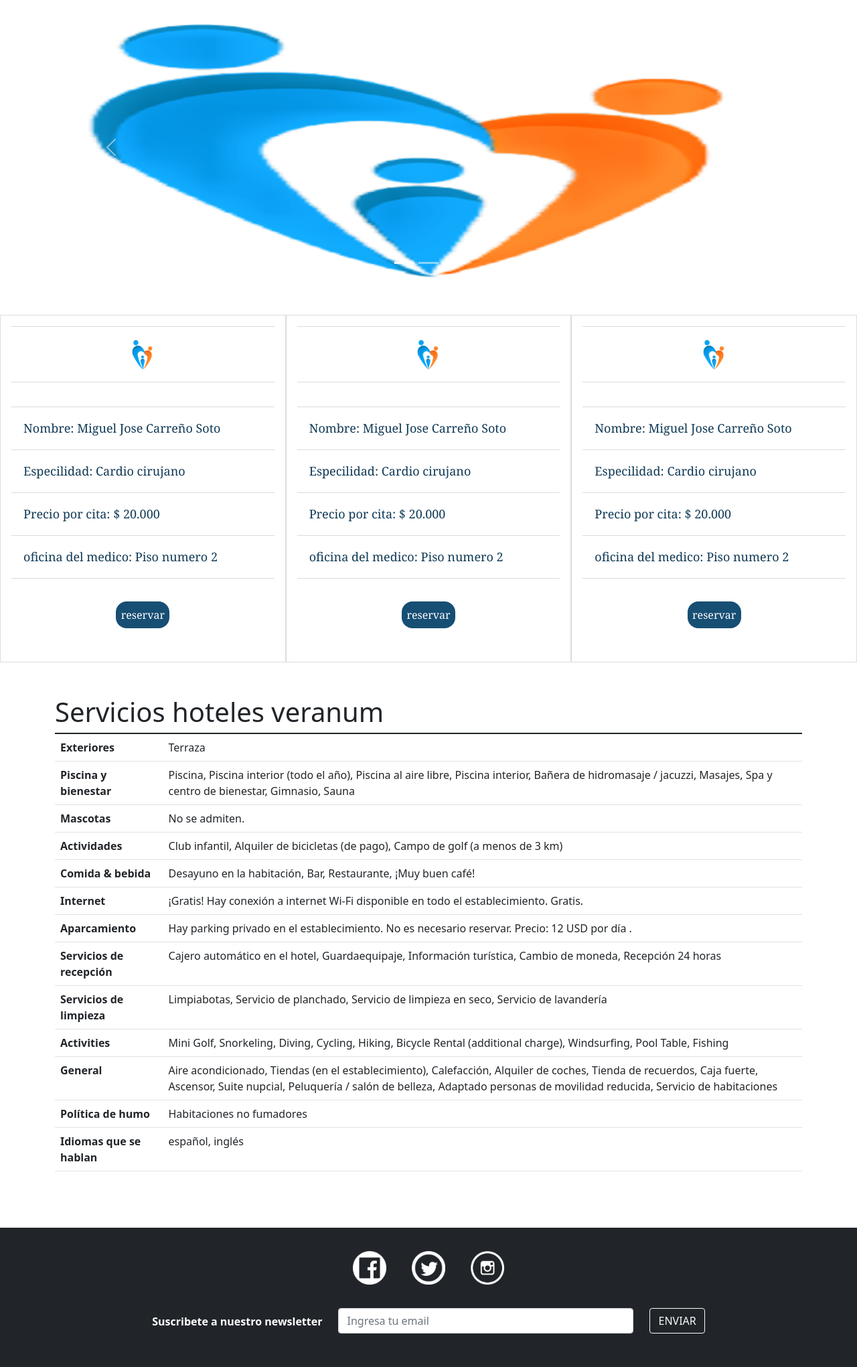
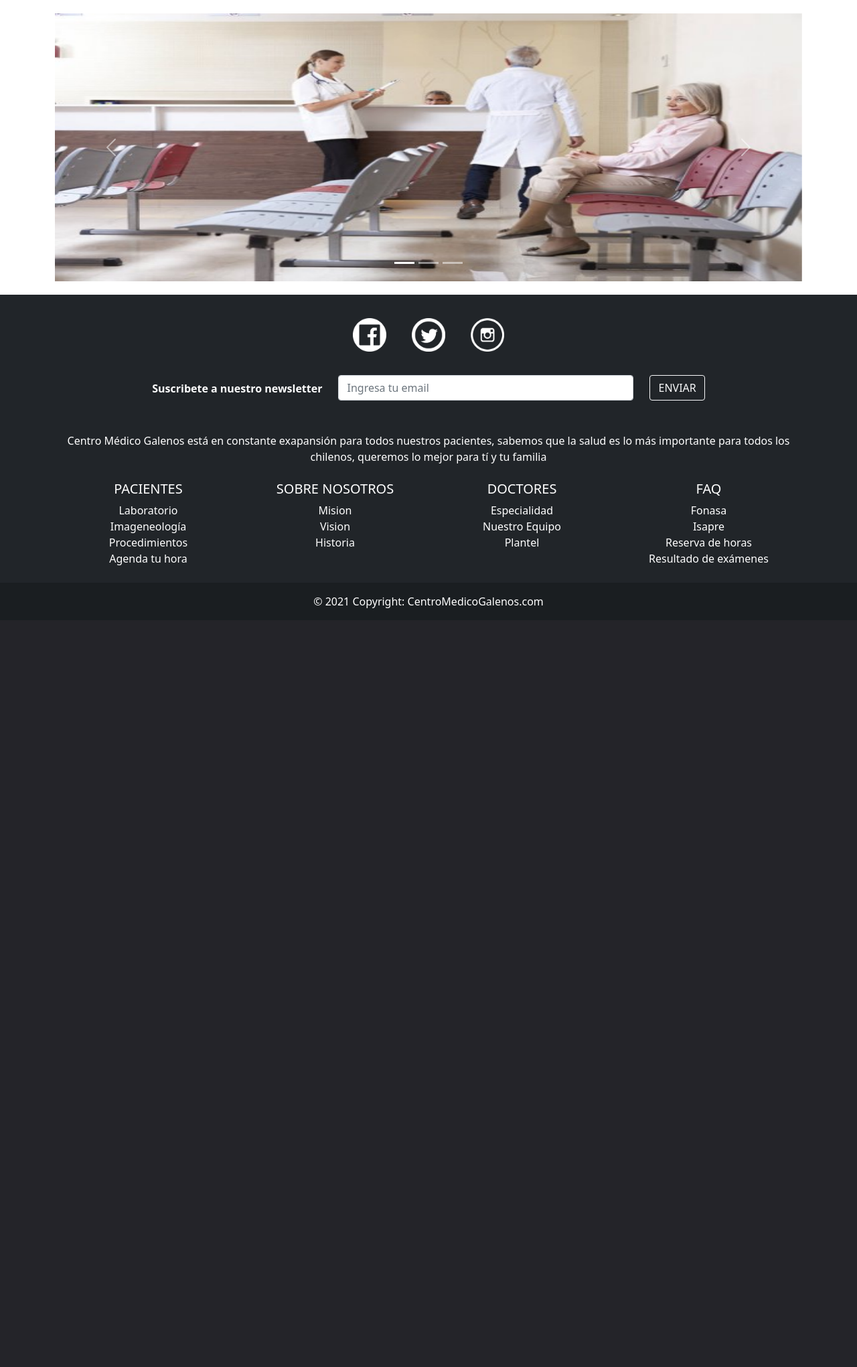
Before and after one commit to MirandaBerrios/Centro-M-dico-Galenos, a Django app: page / in a window 1280 px wide; the page is wider, and only the part inside the window is pictured. Shown: the part 138-2179 px from the top of that part at 67% size. After the commit the page ends 1046 px from the top of that part, so only its background shows below. Run offline with Django 3.2, Linux system fonts and the light colour scheme; some libraries are stand-ins or nearby versions.

Commit message:
listo producto mínimo entragable

```diff
--- a/centro_medico/app_centro/core/templates/home.html
+++ b/centro_medico/app_centro/core/templates/home.html
@@ -33,7 +33,7 @@
         <div class="carousel-inner">
           <div class="carousel-item active">
             <img
-              src="../static/core/img/centroMedico.png"
+              src="../static/core/img/saladeespera.jpg"
               class="d-block w-100"
               alt="..."
               width="400px"
@@ -42,7 +42,7 @@
           </div>
           <div class="carousel-item">
             <img
-              src="../static/core/img/centroMedico.png"
+              src="../static/core/img/equipomedicocarrousel.png"
               class="d-block w-100"
               alt="..."
               width="400px"
@@ -51,7 +51,7 @@
           </div>
           <div class="carousel-item">
             <img
-              src="../static/core/img/centroMedico.png"
+              src="../static/core/img/equipopersonasmedico.jpg"
               class="d-block w-100"
               alt="..."
               width="400px"
@@ -83,11 +83,10 @@
 </div>
 <!--carrousel fin -->
 
-<!-- src="../static/core/img/centroMedico.png" -->
 <!-- INICIO TARJETA-->
-<div class="container_habitacion col-lg-4 col-sm-12 col-md-6">
+<!-- <div class="container_habitacion col-lg-4 col-sm-12 col-md-6">
   <div style="display:flex; margin-right:auto; margin-left:auto;" class="campos_tarjeta cont_imagen">
-    <img  class="imagen" src="../static/core/img/centroMedico.png" alt="" />
+    <img  class="imagen" src="../static/core/img/doctor male 2.jpg" alt="" />
   </div>
   <div class="campos_tarjeta titulo">
   </div>
@@ -101,6 +100,23 @@
   <div class="campos_tarjeta reservar">
     <button class="button_reserva">reservar</button>
   </div>
+</div>
+<div class="container_habitacion col-lg-4 col-sm-12 col-md-6">
+    <div style="display:flex; margin-right:auto; margin-left:auto;" class="campos_tarjeta cont_imagen">
+      <img  class="imagen" src="../static/core/img/doctora female 2.jpg" alt="" />
+    </div>
+    <div class="campos_tarjeta titulo">
+    </div>
+    <div class="campos_tarjeta nombremedico">
+      Nombre: Miguel Jose Carreño Soto
+    </div>
+    <div class="campos_tarjeta servicios">Especilidad: Cardio cirujano</div>
+    <div class="campos_tarjeta estadia">Precio por cita: $ 20.000</div>
+    <div class="campos_tarjeta piso">oficina del medico: Piso numero 2</div>
+
+    <div class="campos_tarjeta reservar">
+      <button class="button_reserva">reservar</button>
+    </div>
 </div>
 <div class="container_habitacion col-lg-4 col-sm-12 col-md-6">
     <div style="display:flex; margin-right:auto; margin-left:auto;" class="campos_tarjeta cont_imagen">
@@ -118,134 +134,6 @@
     <div class="campos_tarjeta reservar">
       <button class="button_reserva">reservar</button>
     </div>
-  </div>
-  <div class="container_habitacion col-lg-4 col-sm-12 col-md-6">
-    <div style="display:flex; margin-right:auto; margin-left:auto;" class="campos_tarjeta cont_imagen">
-      <img  class="imagen" src="../static/core/img/centroMedico.png" alt="" />
-    </div>
-    <div class="campos_tarjeta titulo">
-    </div>
-    <div class="campos_tarjeta nombremedico">
-      Nombre: Miguel Jose Carreño Soto
-    </div>
-    <div class="campos_tarjeta servicios">Especilidad: Cardio cirujano</div>
-    <div class="campos_tarjeta estadia">Precio por cita: $ 20.000</div>
-    <div class="campos_tarjeta piso">oficina del medico: Piso numero 2</div>
-
-    <div class="campos_tarjeta reservar">
-      <button class="button_reserva">reservar</button>
-    </div>
-  </div>
+</div> -->
 <!-- FIN TARJETA -->
-
-<!--servicios-->
-<div class="container col-md-12 col-lg-12 col-sm-12 col-xs-12 pt-5">
-  <h1>Servicios hoteles veranum</h1>
-  <table class="table">
-    <thead>
-      <tr>
-        <!-- ENCABEZADOS VACÍOS -->
-      </tr>
-    </thead>
-
-    <tbody>
-      <tr>
-        <th scope="row">Exteriores</th>
-        <td>Terraza</td>
-      </tr>
-      <tr>
-        <th scope="row">Piscina y bienestar</th>
-        <td>
-          Piscina, Piscina interior (todo el año), Piscina al aire libre,
-          Piscina interior, Bañera de hidromasaje / jacuzzi, Masajes, Spa y
-          centro de bienestar, Gimnasio, Sauna
-        </td>
-      </tr>
-      <tr>
-        <th scope="row">Mascotas</th>
-        <td>No se admiten.</td>
-      </tr>
-      <tr>
-        <th scope="row">Actividades</th>
-        <td>
-          Club infantil, Alquiler de bicicletas (de pago), Campo de golf (a
-          menos de 3 km)
-        </td>
-      </tr>
-      <tr>
-        <th scope="row">Comida & bebida</th>
-        <td>Desayuno en la habitación, Bar, Restaurante, ¡Muy buen café!</td>
-      </tr>
-      <tr>
-        <th scope="row">Internet</th>
-
-        <td>
-          ¡Gratis! Hay conexión a internet Wi-Fi disponible en todo el
-          establecimiento. Gratis.
-        </td>
-      </tr>
-      <tr>
-        <th scope="row">Aparcamiento</th>
-        <td>
-          Hay parking privado en el establecimiento. No es necesario reservar.
-          Precio: 12 USD por día .
-        </td>
-      </tr>
-      <tr>
-        <th scope="row">Servicios de recepción</th>
-        <td>
-          Cajero automático en el hotel, Guardaequipaje, Información turística,
-          Cambio de moneda, Recepción 24 horas
-        </td>
-      </tr>
-      <tr>
-        <th scope="row">Servicios de limpieza</th>
-        <td>
-          Limpiabotas, Servicio de planchado, Servicio de limpieza en seco,
-          Servicio de lavandería
-        </td>
-      </tr>
-      <tr>
-        <th scope="row">Activities</th>
-        <td>
-          Mini Golf, Snorkeling, Diving, Cycling, Hiking, Bicycle Rental
-          (additional charge), Windsurfing, Pool Table, Fishing
-        </td>
-      </tr>
-      <tr>
-        <th scope="row">General</th>
-        <td>
-          Aire acondicionado, Tiendas (en el establecimiento), Calefacción,
-          Alquiler de coches, Tienda de recuerdos, Caja fuerte, Ascensor, Suite
-          nupcial, Peluquería / salón de belleza, Adaptado personas de movilidad
-          reducida, Servicio de habitaciones
-        </td>
-      </tr>
-      <tr>
-        <th scope="row">Política de humo</th>
-        <td>Habitaciones no fumadores</td>
-      </tr>
-      <tr>
-        <th scope="row">Idiomas que se hablan</th>
-        <td>español, inglés</td>
-      </tr>
-    </tbody>
-  </table>
-  <br />
-  <br />
-</div>
-
-{% comment %} sweet alert {% endcomment %}
-<script src="//cdn.jsdelivr.net/npm/sweetalert2@11"></script>
-  {% if data.messages %}
-  {% for m in messages %}
-  <script>
-  Swal.fire({
-      "title":"¡¡Felicitaciones!!",
-      "text":"{{m}}",
-      "icon":"success"
-  })
-  </script>
-  {% endfor %}
-  {% endif %}
 {% endblock %}
```
